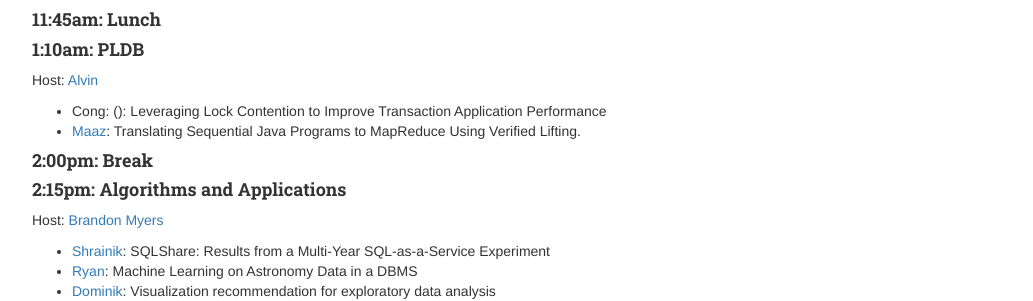
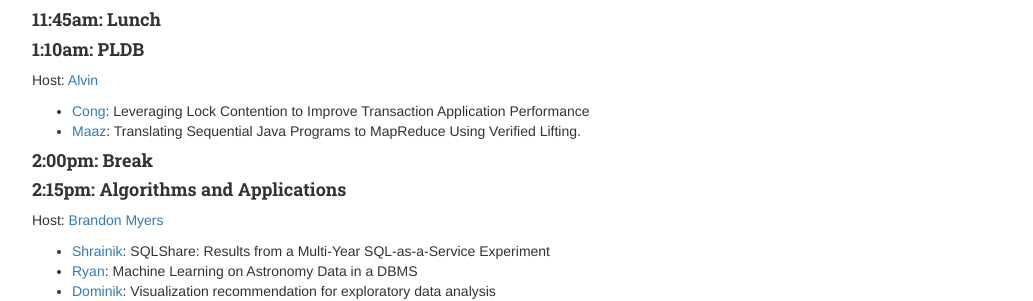
Before and after one commit to uwdb/website, a Jekyll site: the page built from events/database_day_2015.markdown, in a window 1280 px wide. Shown: the part 756-1057 px from the top of the page, without its empty margins (123-1156 px from the left). Built offline with Jekyll 4.4.1, drawn with Linux system fonts in a browser that asks for light colours; nearby versions of some CDN libraries; Markdown is read by kramdown in place of the engine named in the settings; part of the change alters nothing that is shown.

```diff
--- a/events/database_day_2015.markdown
+++ b/events/database_day_2015.markdown
@@ -45,7 +45,7 @@ Host: [Magda](http://www.cs.washington.edu/people/faculty/magda)
 #### 1:10am: PLDB
 Host: [Alvin](http://homes.cs.washington.edu/~akcheung/)
 
-- Cong: (): Leveraging Lock Contention to Improve Transaction Application Performance
+- [Cong](http://homes.cs.washington.edu/~congy/): Leveraging Lock Contention to Improve Transaction Application Performance
 - [Maaz](http://homes.cs.washington.edu/~maazsaf/): Translating Sequential Java Programs to MapReduce Using Verified Lifting.
 
 #### 2:00pm: Break
```
